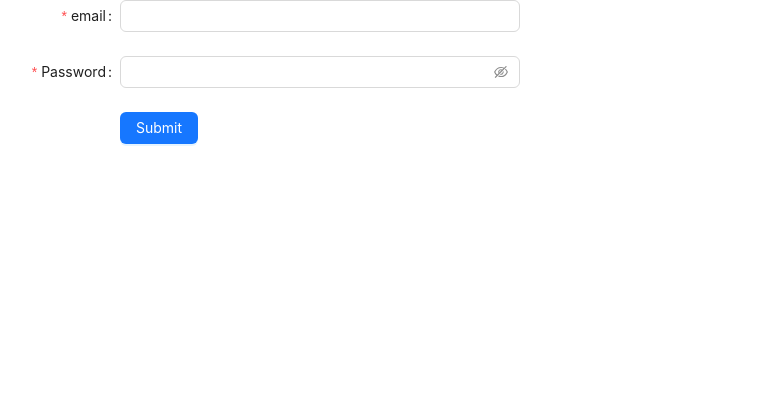
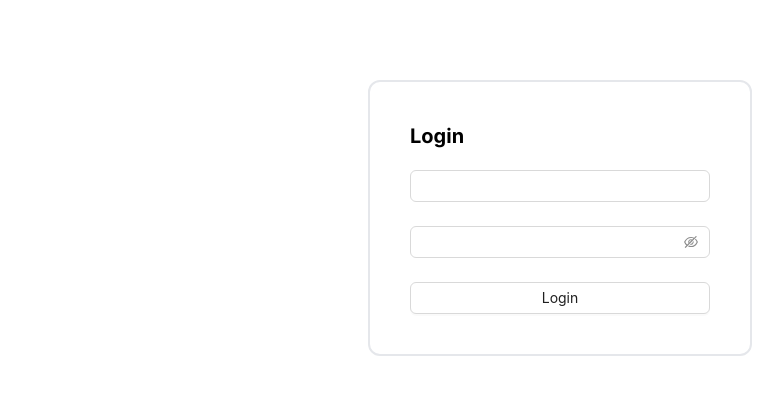
Before and after one commit to wahyuragil21/Random-Quotes, a Next.js app in the folder app/: page /login in a window 1280 px wide. Shown: the top 394 px of the page, without its empty margins (80-863 px from the left). Built offline with nearby package versions, Linux system fonts and the light colour scheme.

Commit message:
Refactor : styling component

```diff
--- a/app/src/components/FormComponent.tsx
+++ b/app/src/components/FormComponent.tsx
@@ -1,7 +1,8 @@
 "use client";
 import React from 'react';
-import { Button, Checkbox, Form, Input } from 'antd';
+import { Button, Form, Input } from 'antd';
 import { FieldNamesType } from 'antd/es/cascader';
+import { usePathname } from 'next/navigation';
 
 type FieldType = {
   email?: string;
@@ -12,18 +13,24 @@ type Props = {
   onSubmit: (data: FieldNamesType) => Promise<void>;
 }
 
-const FormComponent = ({ onSubmit }: Props) => (
+
+const FormComponent = ({ onSubmit }: Props) => {
+  const pathname = usePathname()
+  console.log(pathname);
+
+  return (
+    <div className='flex flex-col justify-center p-10 border-2 rounded-xl w-96 m-auto mt-20'>
+      <h1 className='text-xl font-bold mb-5'>{pathname == '/login' ? 'Login' : 'Register'}</h1>
       <Form
         name="basic"
         labelCol={{ span: 8 }}
         wrapperCol={{ span: 16 }}
-    style={{ maxWidth: 600 }}
+        style={{ width: 450 }}
         initialValues={{ remember: true }}
         onFinish={onSubmit}
         autoComplete="off"
       >
         <Form.Item<FieldType>
-      label="email"
           name="email"
           rules={[{ required: true, message: 'Please input your email!' }]}
         >
@@ -31,19 +38,19 @@ const FormComponent = ({ onSubmit }: Props) => (
         </Form.Item>
 
         <Form.Item<FieldType>
-      label="Password"
           name="password"
           rules={[{ required: true, message: 'Please input your password!' }]}
         >
           <Input.Password />
         </Form.Item>
 
-    <Form.Item wrapperCol={{ offset: 8, span: 16 }}>
-      <Button type="primary" htmlType="submit">
-        Submit
+        <Button htmlType="submit" style={{ width: 300 }}>
+          {pathname == '/login' ? 'Login' : 'Register'}
         </Button>
-    </Form.Item>
+
       </Form>
-);
+    </div>
+  )
+};
 
 export default FormComponent;
```
Lines whose indentation alone changed are shown as unchanged.
